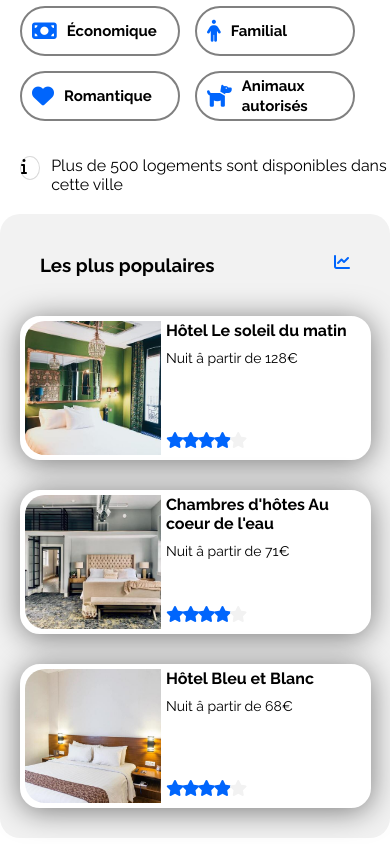
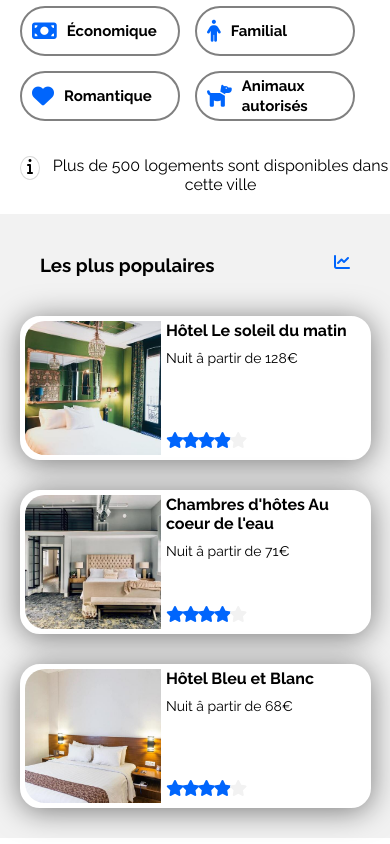
Before and after one commit to alielbaamrani/Booki, a plain HTML site: page index.html in a window 390 px wide. Shown: the part 420-1264 px from the top of the page. Drawn offline with Linux system fonts and the light colour scheme.

Commit message:
P2v1.0.3

```diff
--- a/css/style.css
+++ b/css/style.css
@@ -208,7 +208,7 @@ header nav a img {
 
 .card {
   background: #ffffff;
-  width: 31%;
+  width: 29%;
   height: 199px;
   border: solid 5px #ffffff;
   border-radius: 20px;
@@ -529,9 +529,6 @@ footer h4 {
     flex: 100%;
   }
 
-  .info {
-    text-align: left;
-  }
 
   .info-logo {
     margin-left: 20px;
@@ -566,6 +563,7 @@ footer h4 {
 
   .populaires {
     margin-bottom: 30px;
+    border-radius: 0;
   }
 
   .card-pop {
```
